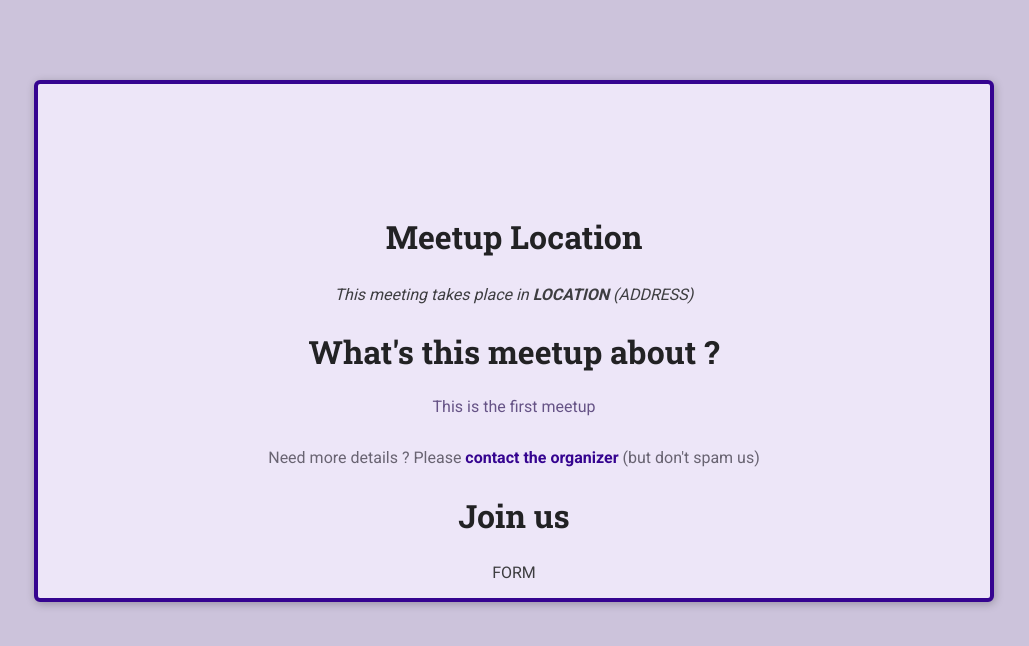
After one commit to masande-99/Getting-started-with-django, a Django app: page /meetups/1 in a window 1280 px wide. The commit adds this page. Shown: the top 646 px of the page, without its empty margins (126-1155 px from the left). Run offline with Django 3.2, Linux system fonts and the light colour scheme.

Commit message:
Added meetup-detail.html

```diff
--- a/meetups/templates/meetups/index.html
+++ b/meetups/templates/meetups/index.html
@@ -34,7 +34,7 @@
                         </div>
                     </div>
                     <div class="meetup-actions">
-                        <a href="" class="btn"> More Details </a>
+                        <a href="/meetups/{{ meetup_item.slug }}" class="btn"> More Details </a>
                     </div>
                 </article>
             </li>
--- /dev/null
+++ b/meetups/templates/meetups/meetup-detail.html
@@ -0,0 +1,36 @@
+{% load static %}
+<!DOCTYPE html>
+<html lang="en">
+<head>
+    <meta charset="UTF-8">
+    <title>{{ meetup_title }}</title>
+    <link rel="stylesheet" href="{% static 'meetups/styles/base.css' %}">
+    <link rel="stylesheet" href="{% static 'meetups/styles/meetup-detail.css' %}">
+
+</head>
+<body>
+<main>
+  <article>
+    <img src="" alt="" />
+    <section id="location">
+      <h2> Meetup Location </h2>
+      <address> This meeting takes place in <span>LOCATION</span> (ADDRESS) </address>
+    </section>
+
+    <section id="details">
+      <h2> What's this meetup about ?</h2>
+      <p>{{ meetup_description }}</p>
+      <footer>
+        <p> Need more details ? Please <a href=""> contact the organizer </a> (but don't spam us)</p>
+      </footer>
+    </section>
+
+    <section>
+      <h2> Join us </h2>
+      FORM
+    </section>
+
+  </article>
+</main>
+</body>
+</html>
--- a/meetups/urls.py
+++ b/meetups/urls.py
@@ -3,5 +3,6 @@ from django.urls import path
 from .import views
 
 urlpatterns = [
-    path('meetups', views.index)
+    path('meetups', views.index, name='all-meetups'),
+    path('meetups/<slug:meetup_slug>', views.meetup_details, name='meetup-details')
 ]
--- a/meetups/views.py
+++ b/meetups/views.py
@@ -7,9 +7,20 @@ from django.http import HttpResponse
 def index(request):
     meetups = [
         {'title': 'A first meetup', 'location': 'New york', 'slug': 'a-first-meetup'},
-        {'title': 'A first meetup', 'location': 'Paris', 'slug': 'a-second-meetup'}
+        {'title': 'A second meetup', 'location': 'Paris', 'slug': 'a-second-meetup'}
     ]
     return render(request, 'meetups/index.html', {
         'show_meetups': True,
         'meetups': meetups
     })
+
+
+def meetup_details(request, meetup_slug):
+    selected_meetup = {
+        'title': 'A first meetup',
+        'description': 'This is the first meetup'
+    }
+    return render(request, 'meetups/meetup-detail.html', {
+        'meetup_title': selected_meetup['title'],
+        'meetup_description': selected_meetup['description']
+    })
```
